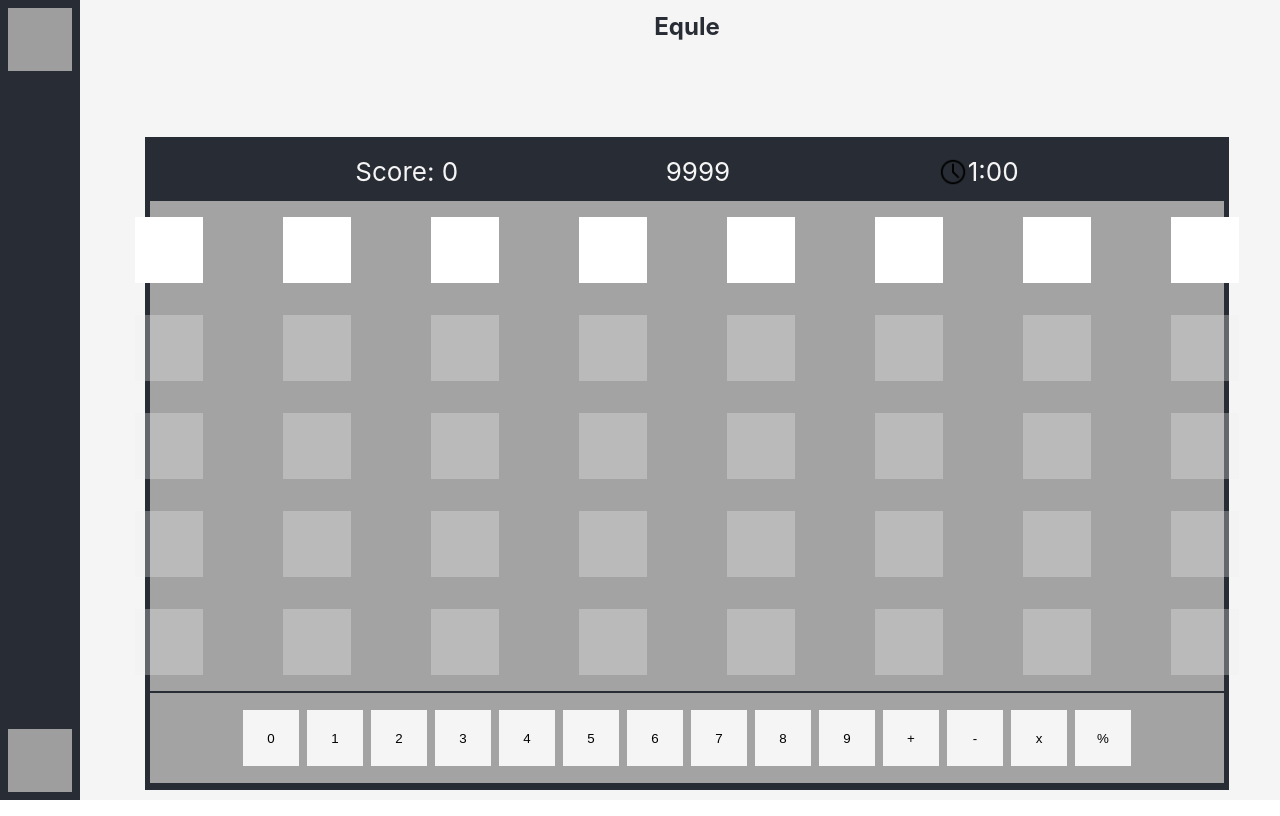
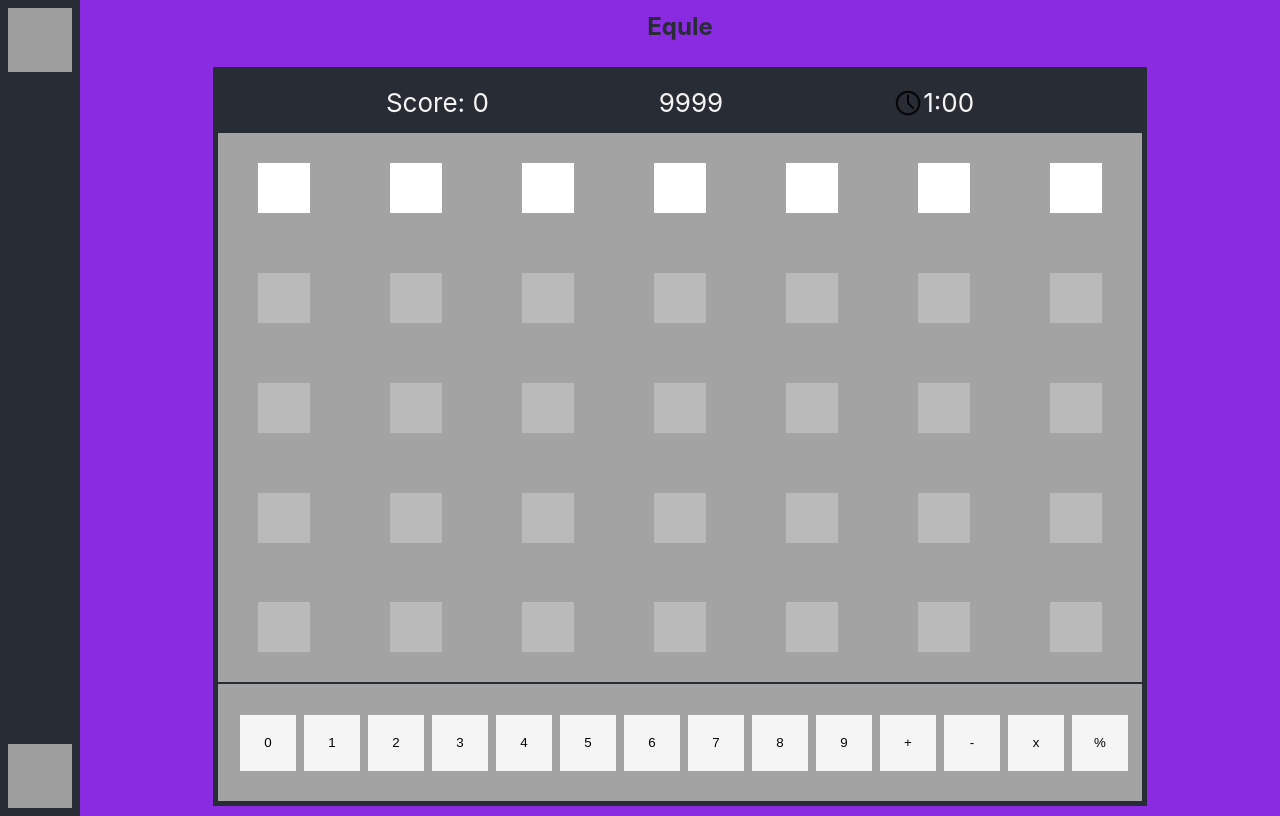
Before and after one commit to rsd3123/Equle, a React (Create React App) app in the folder equle-frontend/: page / in a window 1280 px wide. Built offline with nearby package versions, Linux system fonts and the light colour scheme; grey boxes are pictures that could not be loaded.

Commit message:
Screen doesn't break completely on size change.

```diff
--- a/equle-frontend/src/App.css
+++ b/equle-frontend/src/App.css
@@ -1,5 +1,6 @@
 .App {
   min-height: 100vh;
+  height: fit-content;
   min-width: 100vh;
 
   display: flex;
--- a/equle-frontend/src/App.tsx
+++ b/equle-frontend/src/App.tsx
@@ -13,9 +13,11 @@ function App() {
 
   return (
     <div className="App">
-      <Main></Main>
+
 
       <Sidebar isOverlayHidden = {isOverlayHidden} toggleOverlay = {() => {setIsOverlayHidden(!isOverlayHidden)}} setIsOverlayHidden = {setIsOverlayHidden}></Sidebar>
+
+      <Main></Main>
 
     </div>
   );
--- a/equle-frontend/src/components/main/Game.css
+++ b/equle-frontend/src/components/main/Game.css
@@ -1,6 +1,6 @@
 .Game{
-    height: fit-content;
-    width: 90%;
+    height: 100%;
+    width: fit-content;
 
     border: 5px #282c34 solid;
     background-color: #a3a3a3;
@@ -30,10 +30,24 @@
 
 .GameBoard{
 
-    height: fit-content;
+    height: 80%;
 
     display: flex;
     flex-direction: column;
     justify-content: space-evenly;
     align-content: space-evenly;
 }
+
+.GuessedNumbersRow{
+    height: 17%;
+    min-width:100%;
+
+    display: flex;
+    justify-content: center;
+    align-items: center;
+
+    padding-left:1vh;
+    padding-right: 1hv;
+
+    border-top: 2px solid #282c34;
+}
--- a/equle-frontend/src/components/main/Game.tsx
+++ b/equle-frontend/src/components/main/Game.tsx
@@ -10,7 +10,7 @@ function Game() {
     const [currentRow, setCurrentRow] = useState<number>(-1);
     const [currentGuess, setCurrentGuess] = useState<string>('');
 
-    const [numBoxes, setNumBoxes] = useState<number>(8); // get init from server
+    const [numBoxes, setNumBoxes] = useState<number>(7); // get init from server- 3 <= length <= 7
     const [numRows, setNumRows] = useState<number>(5); // get init from server
 
     //When the current guess is updated, get check from server, then change color accordingly, and increment current row.
@@ -32,8 +32,9 @@ function Game() {
            <div className='GameBoard'>
                 {Array(numRows).fill(true).map((_, i) => <GuessRow key = {i} id = {i} length = {numBoxes} currentRow = {currentRow} setCurrentGuess = {setCurrentGuess}/>)}
            </div>
-
-           <GuessedNumbers></GuessedNumbers>
+           <div className='GuessedNumbersRow'>
+                <GuessedNumbers></GuessedNumbers>
+           </div>
         </div>
     );
 }
--- a/equle-frontend/src/components/main/GameBoard/GuessRow.css
+++ b/equle-frontend/src/components/main/GameBoard/GuessRow.css
@@ -9,8 +9,8 @@
 }
 
 .Box{
-    width: 8vh;
-    height:8vh;
+    height: 6vh;
+    width: 6vh;
 
     margin:2vh 5vh;
     border: none;
--- a/equle-frontend/src/components/main/GameBoard/GuessedNumberBox.tsx
+++ b/equle-frontend/src/components/main/GameBoard/GuessedNumberBox.tsx
@@ -3,9 +3,14 @@ import './GuessedNumberBox.css';
 
 function GuessedNumberBox(props:any) {
     //pass isCharUsed as prop (derive color, isDisabled from this)
+    const handlePress = () =>{
+        //currently selected input.value = props.text
+        if(window.getSelection())
+            console.log(window.getSelection());
+    }
     return (
         <div className="GuessedNumberBox">
-            <button className='BoxButton'>
+            <button className='BoxButton' onClick={handlePress}>
                 <text>{props.value}</text>
            </button>
         </div>
--- a/equle-frontend/src/components/main/GameBoard/GuessedNumbers.css
+++ b/equle-frontend/src/components/main/GameBoard/GuessedNumbers.css
@@ -1,6 +1,6 @@
 .GuessedNumbers{
-    width: 99%;
-    height:100%;
+    width: auto;
+    height:fit-content;
 
     display: flex;
     flex-direction: row;
@@ -9,6 +9,5 @@
 
     padding:5px;
 
-    border: 2px solid #282c34;
 
 }
--- a/equle-frontend/src/components/main/Main.css
+++ b/equle-frontend/src/components/main/Main.css
@@ -1,18 +1,21 @@
 .Main{
     width: 100%;
-    height: auto;
+    min-height: 100%;
 
     display: flex;
     flex-direction: column;
     align-items: center;
-    justify-content:space-between;
+    justify-content:flex-start;
 
     padding: 10px;
-    margin-left: 10vh;
+
+
+    background-color: blueviolet;
 }
 
 #Title{
     font-size: x-large;
     color:#282c34;
     padding:2px;
+    margin-bottom:2%;
 }
--- a/equle-frontend/src/components/sidebar/Sidebar.css
+++ b/equle-frontend/src/components/sidebar/Sidebar.css
@@ -1,13 +1,15 @@
 .Sidebar-full{
     min-height: 100vh;
-    max-height: 100vh;
-    width: 10%;
+
+    max-width: fit-content;
 
     display: flex;
     flex-direction: row;
     align-items: stretch;
 
-    position: fixed;
+    position: relative;
+    z-index:1;
+
 }
 
 /*Vertical Sidebar*/
@@ -17,7 +19,7 @@
 
     /*Change .Extended width when changing this width*/
     min-width: 10vh;
-    height: auto;
+    min-height: 100vh;
 
     display: flex;
     flex-direction: column;
@@ -55,8 +57,7 @@
 /*Extended Sidebar*/
 .Extended{
     /*width is 100 - .Sidebar width*/
-    min-width: 88%;
-    max-width: 88%;
+    width:fit-content;
     height:auto;
 
     padding:2%;
--- a/equle-frontend/src/components/sidebar/Sidebar.tsx
+++ b/equle-frontend/src/components/sidebar/Sidebar.tsx
@@ -22,7 +22,7 @@ function Sidebar(props:any){
       }, [props.isOverlayHidden])
 
     return (
-        <div className="Sidebar-full" ref={ref} style = {{width: (props.isOverlayHidden?'10%':'40%')}}>
+        <div className="Sidebar-full" ref={ref} style = {{minWidth: (props.isOverlayHidden?'10vh':'40vh')}}>
             <div className = "Sidebar">
                 <button className = 'Sidebar-btn' id = 'Sidebar-overlay-horz-btn' onClick={props.toggleOverlay}></button>
                 <button className = 'Sidebar-btn' id = 'Sidebar-leaderboard-btn'></button>
@@ -31,7 +31,7 @@ function Sidebar(props:any){
                 <div className = "Textbox">
                     <div className = "Rules">
                         <text className = "Heading"><b>Rules: </b></text>
-                        <text>Each game you play you are given a target number between 0-9999. Your goal is to guess the formula for that number. Answers include addition subraction, multiplication, and division signs. An example answer is 5+3.<br></br> You are given 5 guesses. The games plays like Worlde, where a correct guess in the correct spot turns the square green, and a guess with an number in the wrong spot results in a yellow square.<br></br> You have 60 seconds to complete each puzzle, and you gain 1 score and 60 more seconds of time for each solved. You lose if you fail to guess the answer in 5 guesses or time runs out.<br></br>Have fun!</text>
+                        <text>Each game you play you are given a target number between 0-9999. Your goal is to guess the formula for that number. Answers include addition subraction, multiplication, and division signs. An example answer is 5+3.<br></br> You are given 5 guesses. The games plays like Worlde, where a correct guess in the correct spot turns the square green, and a guess with an number in the wrong spot results in a yellow square.<br></br> You have 60 seconds to complete each puzzle, and you gain 1 score and 60 more seconds of time for each solved. You lose if you fail to guess the answer in 5 guesses or time runs out.</text>
                     </div>
 
                     <div className = "Author-section">
```
